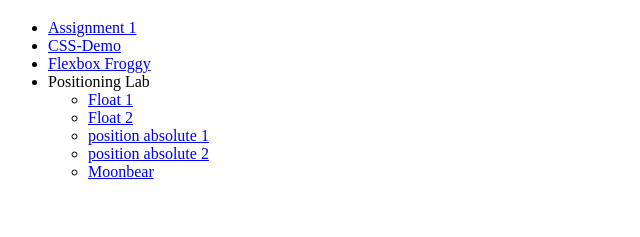
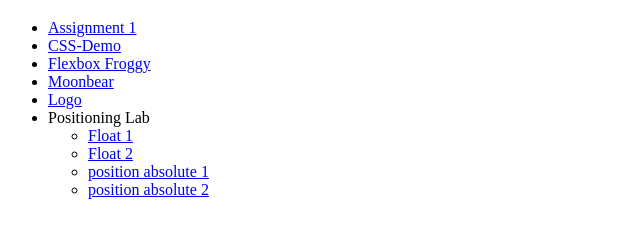
Before and after one commit to droundtree1234/ifsc-1310, a plain HTML site: page index.html in a window 1280 px wide. Shown: the part 61-298 px from the top of the page, without its empty margins (0-640 px from the left). Drawn offline with Linux system fonts and the light colour scheme.

Commit message:
queen logo

```diff
--- a/index.html
+++ b/index.html
@@ -16,14 +16,14 @@
       <li><a href= "prototype/index.html"> Assignment 1</a> </li>
       <li><a href= "css-demo/index.html"> CSS-Demo</a> </li>
       <li><a href= "assets/img/flexbox.png">Flexbox Froggy</a></li>
-
+      <li><a href= "assets/img/moonbear.jpg">Moonbear</a></li>
+      <li><a href= "assets/img/queen.jpg">Logo</a></li>
   <li>Positioning Lab
   <ul>
     <li><a href="positioning/float-1.html">Float 1</a></li>
     <li><a href="positioning/float-2.html">Float 2</a></li>
     <li><a href="positioning/absolute-1.html">position absolute 1</a></li>
     <li><a href="positioning/absolute-2.html">position absolute 2</a></li>
-    <li><a href= "assets/img/moonbear.jpg">Moonbear</a></li>
   </ul>
   </li>
 
```
Also changed, not shown: assets/img/queen.jpg (added).
